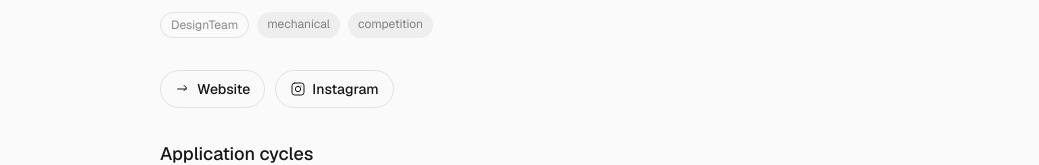
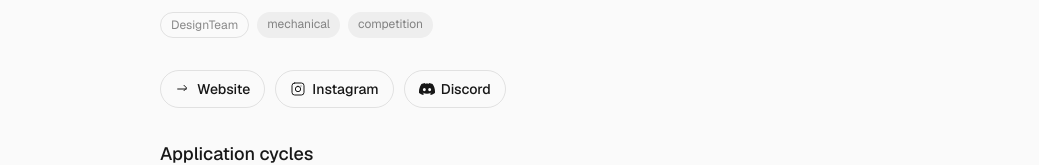
Before and after one commit to soodaayush/waterloo-club-finder, a Next.js app: page /clubs/baja-sae in a window 1280 px wide. Shown: the part 271-436 px from the top of the page, without its empty margins (120-1159 px from the left). Built offline with nearby package versions, Linux system fonts and the light colour scheme.

Commit message:
Updated more socials

```diff
--- a/components/StatusBadge.tsx
+++ b/components/StatusBadge.tsx
@@ -31,6 +31,8 @@ export function StatusBadge({ cycle }: { cycle: Cycle }) {
     if (days !== null && days >= 0) {
       label = `Opens in ${days}d`;
     }
+  } else if (status === "Rolling") {
+    label = cycle.applyUrl ? "Apply anytime" : "Open to join";
   }
 
   return (
--- a/data/orgs/baja-sae.json
+++ b/data/orgs/baja-sae.json
@@ -6,7 +6,7 @@
   "links": {
     "website": "https://waterloobaja.ca/",
     "instagram": "https://www.instagram.com/waterloobaja",
-    "discord": null
+    "discord": "https://discord.gg/KzwRmHU7wD"
   },
   "tags": ["mechanical", "competition"],
   "cycles": [
--- a/data/orgs/midnight-sun.json
+++ b/data/orgs/midnight-sun.json
@@ -6,7 +6,7 @@
   "links": {
     "website": "https://www.uwmidsun.com/",
     "instagram": "https://www.instagram.com/uwmidsun",
-    "discord": null
+    "discord": "https://discord.gg/aEVgJbu3Qm"
   },
   "tags": ["mechanical", "electrical", "sustainability"],
   "cycles": [
@@ -16,8 +16,8 @@
       "opensAt": null,
       "closesAt": null,
       "applyUrl": null,
-      "notes": "The team's FAQ says explicitly: 'No, you don't need to apply to join Midnight Sun! Just show up and ask how you can contribute — that's all it takes to join the team.'",
-      "lastVerified": "2026-08-27",
+      "notes": "No application. Per the team's FAQ, you just show up to a meeting (or join the Discord) and ask how to contribute — that's all it takes.",
+      "lastVerified": "2026-08-28",
       "source": "Manual"
     }
   ]
--- a/data/orgs/se-soc.json
+++ b/data/orgs/se-soc.json
@@ -4,9 +4,9 @@
   "category": "Club",
   "description": "The student society representing UWaterloo Software Engineering students, running inter-cohort events and community activities.",
   "links": {
-    "website": "https://uwaterloo.ca/software-engineering/undergraduate-students/current-undergraduate-students/se-student-society",
-    "instagram": null,
-    "discord": null
+    "website": "https://sesoc.uwaterloo.ca/",
+    "instagram": "https://www.instagram.com/uwsesoc/",
+    "discord": "https://discord.gg/gnthpmjHUD"
   },
   "tags": ["community", "se", "events"],
   "cycles": [
@@ -16,8 +16,8 @@
       "opensAt": null,
       "closesAt": null,
       "applyUrl": null,
-      "notes": "General membership is automatic for all SE students; no application found for that. Exec/volunteer roles may have their own windows — check with se-soc@uwaterloo.ca.",
-      "lastVerified": "2026-08-27",
+      "notes": "No application. Every SE student is already a member; get involved year-round via the Discord and events, and class-rep positions are elected in-class each term.",
+      "lastVerified": "2026-08-28",
       "source": "Manual"
     }
   ]
--- a/data/orgs/uw-concrete-canoe.json
+++ b/data/orgs/uw-concrete-canoe.json
@@ -5,8 +5,8 @@
   "description": "Designs, builds, and races a canoe made entirely of reinforced concrete for the Canadian National Concrete Canoe Competition.",
   "links": {
     "website": "https://waterlooconcretecanoe.ca",
-    "instagram": null,
-    "discord": null
+    "instagram": "https://www.instagram.com/waterlooconcretecanoe/",
+    "discord": "https://discord.gg/4JQPp2NJjv"
   },
   "tags": ["civil", "materials"],
   "cycles": [
--- a/data/orgs/uw-concrete-toboggan.json
+++ b/data/orgs/uw-concrete-toboggan.json
@@ -6,7 +6,7 @@
   "links": {
     "website": "https://waterlootoboggan.ca/",
     "instagram": "https://www.instagram.com/waterloo_tbog",
-    "discord": "https://discord.gg/qYbG32SD"
+    "discord": null
   },
   "tags": ["mechanical", "civil"],
   "cycles": [
--- a/data/orgs/waterloo-rocketry.json
+++ b/data/orgs/waterloo-rocketry.json
@@ -5,7 +5,7 @@
   "description": "Designs and builds high-powered liquid-fuel sounding rockets, competing annually at Launch Canada.",
   "links": {
     "website": "https://www.waterloorocketry.com/",
-    "instagram": null,
+    "instagram": "https://www.instagram.com/waterloorocketry/",
     "discord": null
   },
   "tags": ["aerospace", "hardware", "software", "embedded"],
--- a/data/orgs/watonomous.json
+++ b/data/orgs/watonomous.json
@@ -6,7 +6,7 @@
   "links": {
     "website": "https://www.watonomous.ca/",
     "instagram": "https://www.instagram.com/watonomous/",
-    "discord": null
+    "discord": "https://discord.gg/62NsX8pBwJ"
   },
   "tags": ["robotics", "autonomous-vehicles", "software", "computer-vision"],
   "cycles": [
```
